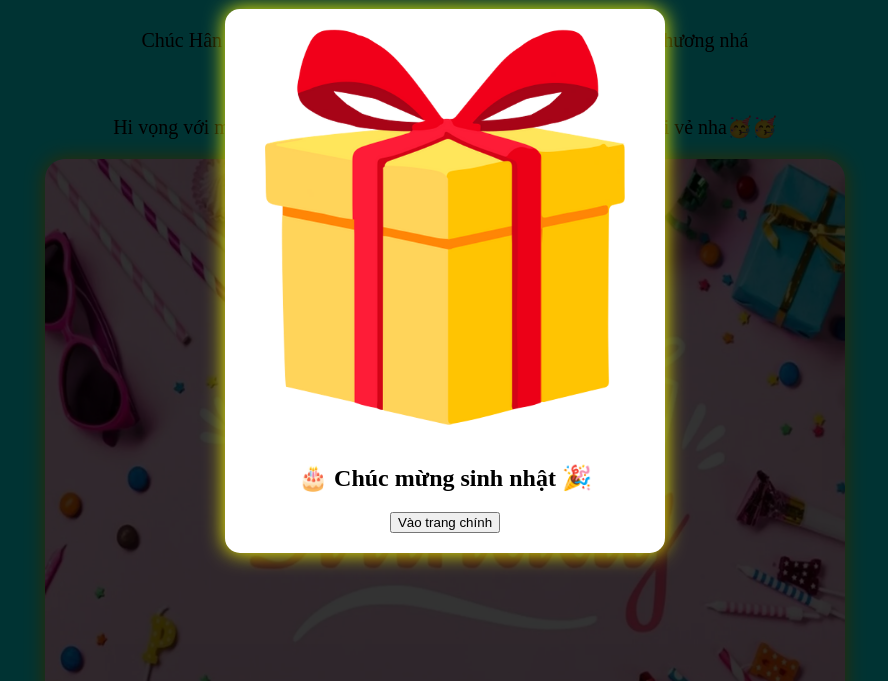
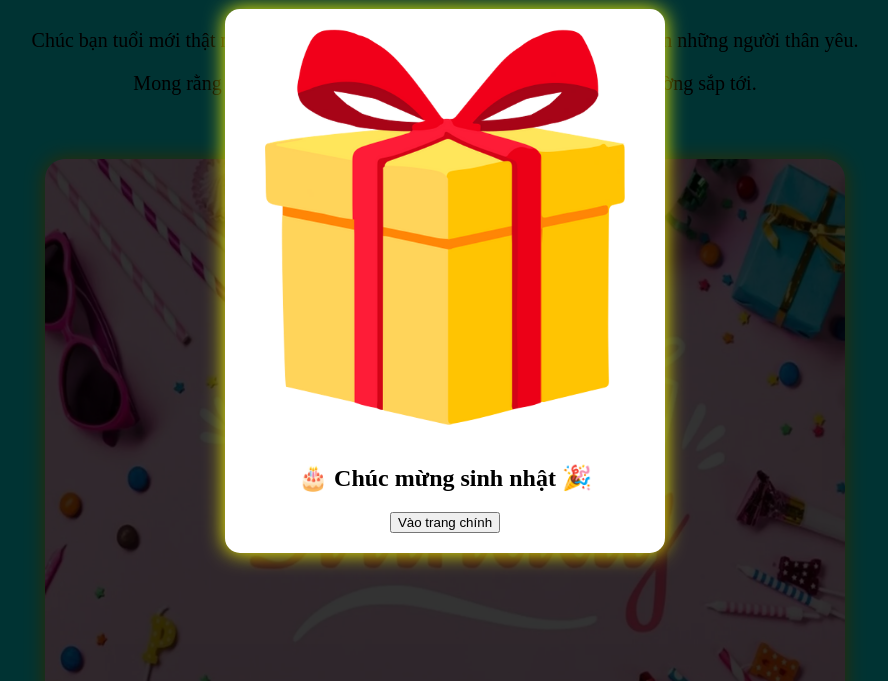
Before and after one commit to ThucNguyen-coder/birthday-web, a plain HTML site: page index.html in a window 1280 px wide. Shown: the part 119-800 px from the top of the page, without its empty margins (195-1083 px from the left). Drawn offline with Linux system fonts and the light colour scheme.

Commit message:
Updatev2

```diff
--- a/index.html
+++ b/index.html
@@ -29,9 +29,9 @@
  <button id="music-toggle">🎵 Bật nhạc</button>
 
     <h1>Chúc mừng sinh nhật</h1>
-    <p style="font-size: 20px;">Chúc Hân tuổi mới thật vui vẻ, hạnh phúc bên những người yêu thương nhá</p>
-    <p style="font-size: 20px;">Đồng thời ngày càng thành công hơn trong cuộc sống</p>
-    <p style="font-size: 20px;">Hi vọng với món quà nho nhỏ này Hân sẽ cảm thấy vui, sinh nhật vui vẻ nha🥳🥳</p>
+    <p style="font-size: 20px;">Chúc bạn tuổi mới thật nhiều niềm vui, sức khỏe dồi dào và luôn hạnh phúc bên những người thân yêu.</p>
+    <p style="font-size: 20px;">Mong rằng những điều tốt đẹp nhất sẽ đến với bạn trong chặng đường sắp tới.</p>
+    <p style="font-size: 20px;">Sinh nhật vui vẻ nhé 🥳🎂💫</p>
     <img class="birthday-image" src="images/2024_1_16_638409715607848073_background-sinh-nhat-41.webp" alt="Birthday" width="400" height="350" >
     <div class="balloon-container">
         <img src="images/lovepik-decorative-balloon-png-image_401514766_wh860 (1).png" class="balloon" alt="balloon">
```
